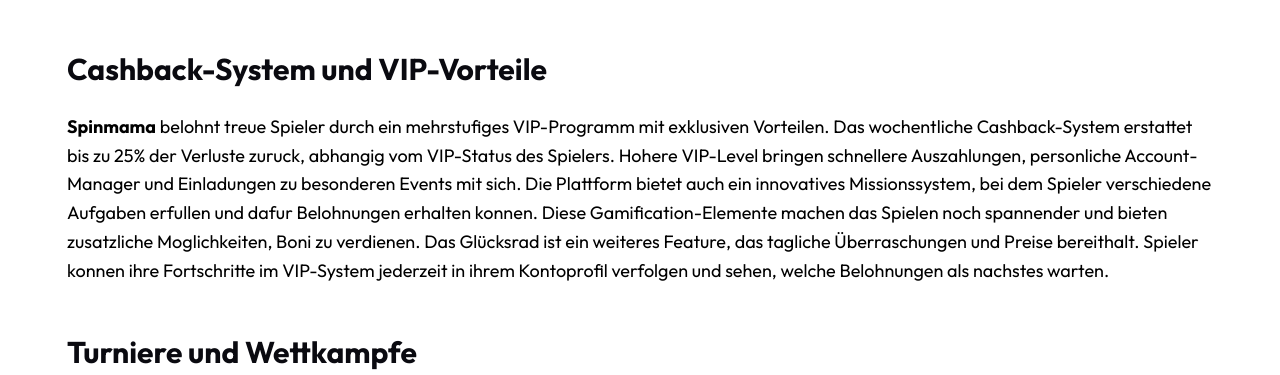
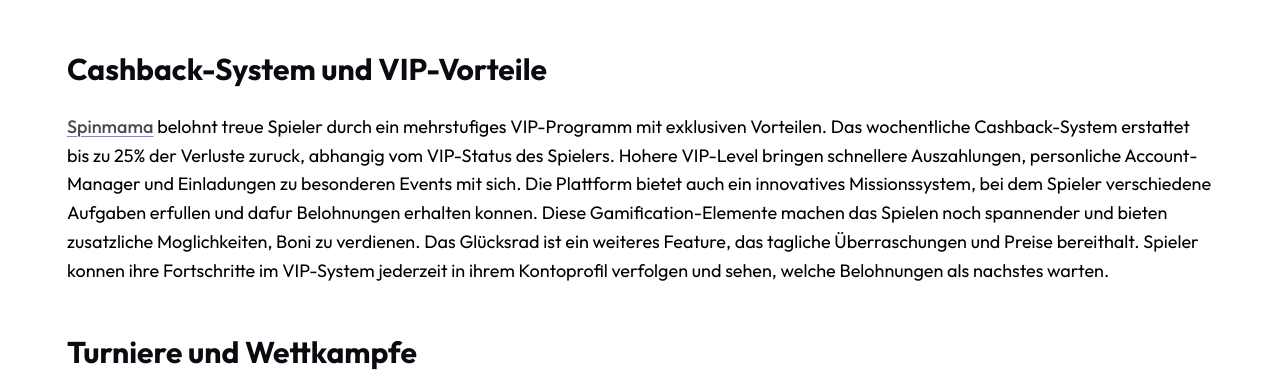
Before and after one commit to ghu-79/spin-mama-bonus.org, a plain HTML site: page index.html in a window 1280 px wide. Shown: the part 1649-2024 px from the top of the page. Drawn offline with Linux system fonts and the light colour scheme.

Commit message:
Update index.html

```diff
--- a/index.html
+++ b/index.html
@@ -253,7 +253,7 @@ gegeneinander antreten und zusatzliche Preise gewinnen konnen. Die
 Bonusbedingungen sind transparent gestaltet und bieten faire
 Umsatzanforderungen.</p>
 <h3 id="cashback-system-und-vip-vorteile"><strong>Cashback-System und VIP-Vorteile</strong></h3>
-<p><strong>Spinmama</strong> belohnt treue Spieler durch ein mehrstufiges VIP-Programm
+<p><strong><a href="https://spinmamas.com/en-ie" title="Spinmama">Spinmama</a></strong> belohnt treue Spieler durch ein mehrstufiges VIP-Programm
 mit exklusiven Vorteilen. Das wochentliche Cashback-System erstattet bis
 zu 25% der Verluste zuruck, abhangig vom VIP-Status des Spielers. Hohere
 VIP-Level bringen schnellere Auszahlungen, personliche Account-Manager
```
